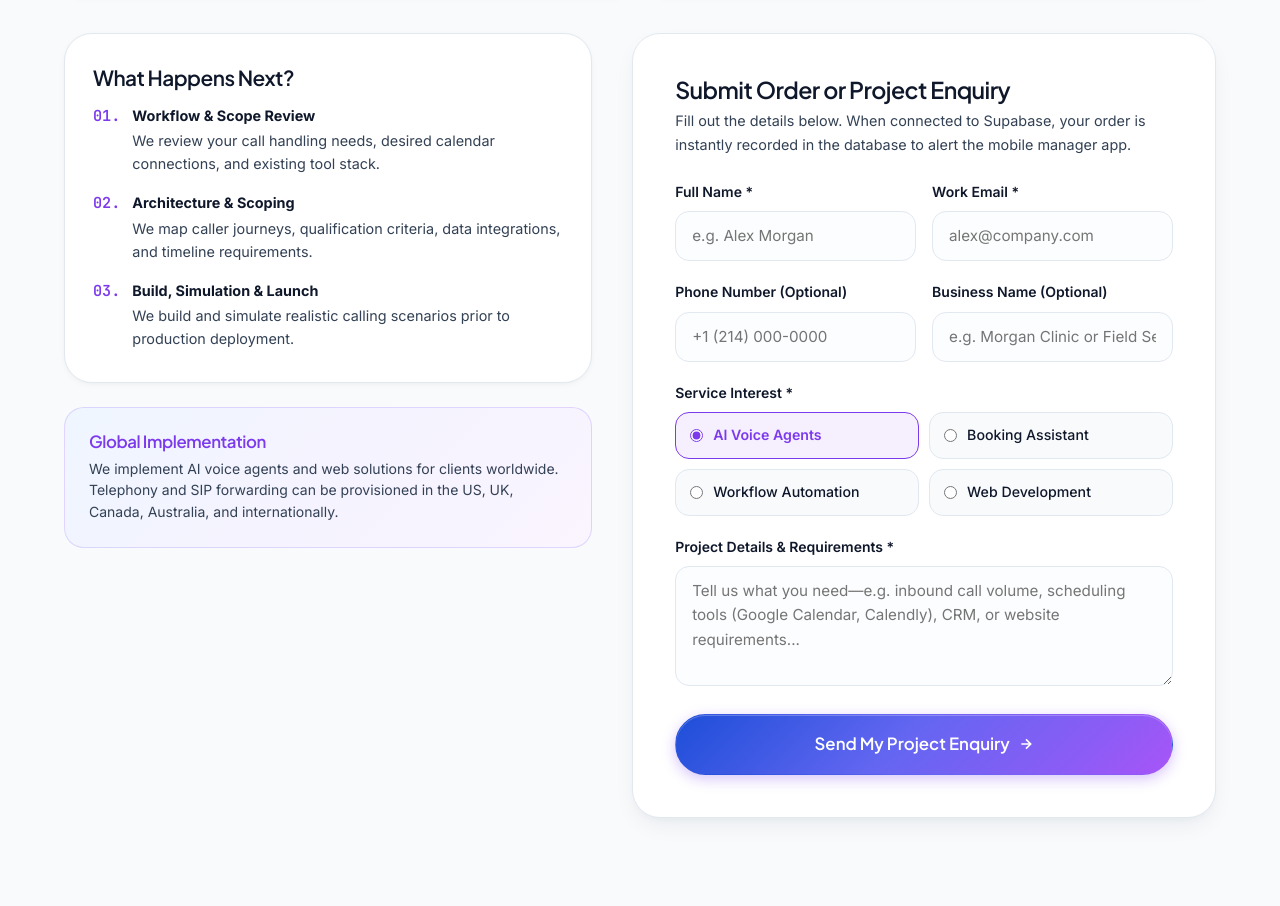
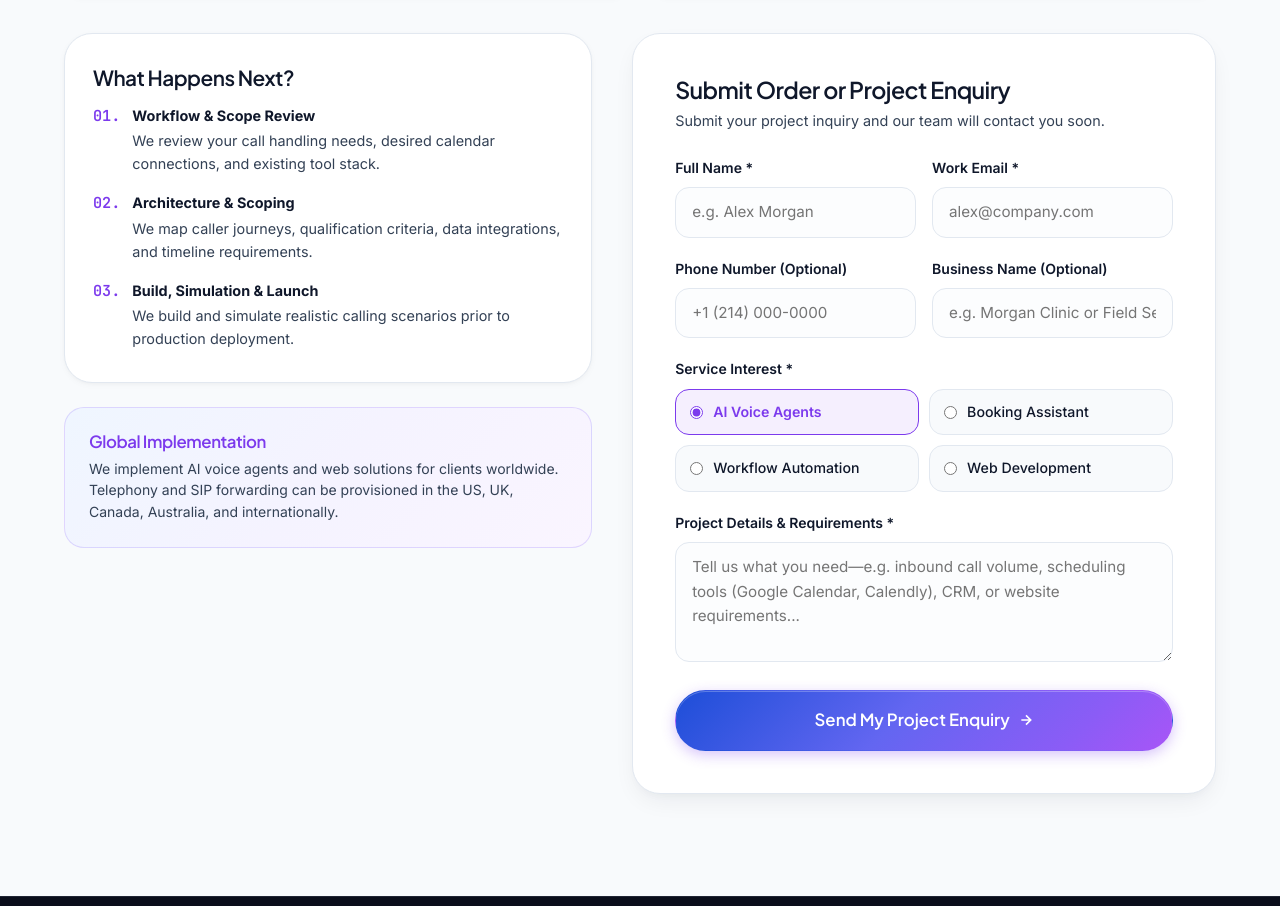
Before and after one commit to hr274487-eng/Acquiro-Web, a website: page contact.html in a window 1280 px wide. Shown: the part 861-1767 px from the top of the page. Drawn offline with Linux system fonts and the light colour scheme.

Commit message:
fix(contact): update project enquiry subtitle to 'Submit your project inquiry and our team will contact you soon.'

```diff
--- a/contact.html
+++ b/contact.html
@@ -199,7 +199,7 @@
           <div class="contact-form-panel">
             <h3 style="font-size: 1.45rem; margin-bottom: 6px;">Submit Order or Project Enquiry</h3>
             <p style="font-size: 0.9rem; color: var(--c-text-secondary); margin-bottom: 24px;">
-              Fill out the details below. When connected to Supabase, your order is instantly recorded in the database to alert the mobile manager app.
+              Submit your project inquiry and our team will contact you soon.
             </p>
 
             <form id="acquiro-contact-form" novalidate>
```
Also changed, not shown: contact/index.html (+1 -1 lines).
